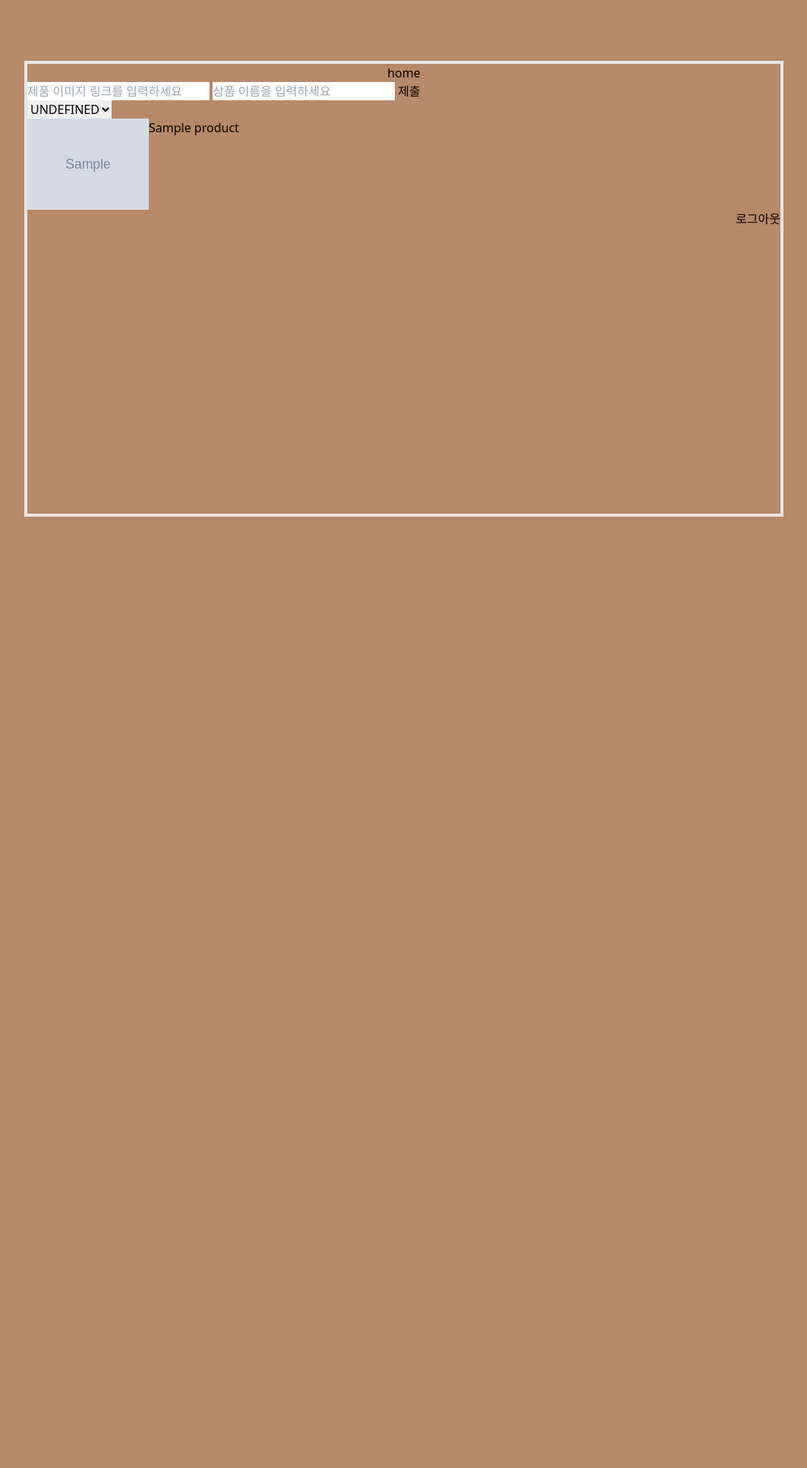
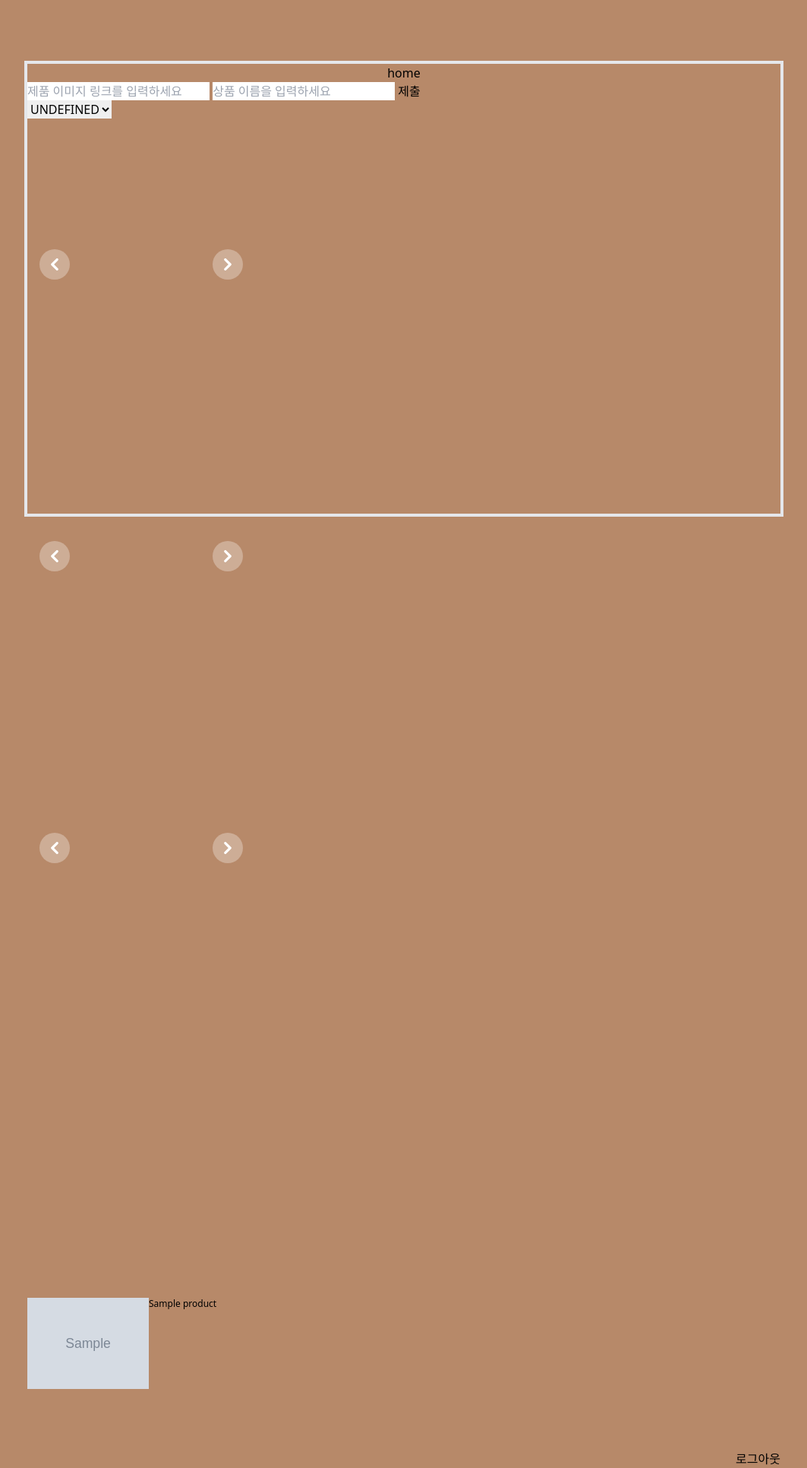
Before and after one commit to yamkant/suitcase, a Django app: page / in a window 1280 px wide. Shown: the whole page at 76% size, without its empty margins (108-1171 px from the left). Before the commit the page ends 680 px from the top, so only its background shows below. Run offline with Django 4.2, Linux system fonts and the light colour scheme; a user stored in the database is signed in; tables that the repository leaves empty hold one stand-in row (values such as "Sample post"); grey boxes marked "Sample" are stand-in pictures; style sheets or scripts are compiled from the project's sources; some libraries are stand-ins or nearby versions.

Commit message:
feat: #9 [App: products] slider를 이용하여 상품 노출 방식 수정

```diff
--- a/web/apps/client/views.py
+++ b/web/apps/client/views.py
@@ -15,6 +15,16 @@ def render_home(request):
         "TOPS": 3,
     }
 
-    context = {'prod_list': prod_list, 'cate_dict': cate_dict}
+    cate_disp_dict = {
+        "TOPS": 3,
+        "PANTS": 2,
+        "UNDEFINED": 1,
+    }
+
+    context = {
+        'prod_list': prod_list,
+        'cate_dict': cate_dict,
+        'cate_disp_dict': cate_disp_dict,
+    }
 
     return render(request, 'client/home.html', context)
--- a/web/apps/templates/client/home.html
+++ b/web/apps/templates/client/home.html
@@ -19,14 +19,52 @@
         {% endfor %}
     </select>
 
+    {% for key, value in cate_disp_dict.items %}
+    <div id="gallery" class="relative w-[300px]" data-carousel="static">
+        <!-- Carousel wrapper -->
+        <div class="relative h-[150px] overflow-hidden rounded-lg md:h-96">
             {% for prod in prod_list %}
+                {% if value == prod.category %}
+                    <div class="hidden duration-700 ease-in-out" data-carousel-item>
+                        <img src="{{prod.saved_image_url}}" class="absolute block max-w-full h-auto -translate-x-1/2 -translate-y-1/2 top-1/2 left-1/2" alt="">
+                    </div>
+                {% endif %}
+            {% endfor %}
+        </div>
+        <!-- Slider controls -->
+        <button type="button" class="absolute top-0 left-0 z-30 flex items-center justify-center h-full px-4 cursor-pointer group focus:outline-none" data-carousel-prev>
+            <span class="inline-flex items-center justify-center w-10 h-10 rounded-full bg-white/30 dark:bg-gray-800/30 group-hover:bg-white/50 dark:group-hover:bg-gray-800/60 group-focus:ring-4 group-focus:ring-white dark:group-focus:ring-gray-800/70 group-focus:outline-none">
+                <svg class="w-4 h-4 text-white dark:text-gray-800" aria-hidden="true" xmlns="http://www.w3.org/2000/svg" fill="none" viewBox="0 0 6 10">
+                    <path stroke="currentColor" stroke-linecap="round" stroke-linejoin="round" stroke-width="2" d="M5 1 1 5l4 4"/>
+                </svg>
+                <span class="sr-only">Previous</span>
+            </span>
+        </button>
+        <button type="button" class="absolute top-0 right-0 z-30 flex items-center justify-center h-full px-4 cursor-pointer group focus:outline-none" data-carousel-next>
+            <span class="inline-flex items-center justify-center w-10 h-10 rounded-full bg-white/30 dark:bg-gray-800/30 group-hover:bg-white/50 dark:group-hover:bg-gray-800/60 group-focus:ring-4 group-focus:ring-white dark:group-focus:ring-gray-800/70 group-focus:outline-none">
+                <svg class="w-4 h-4 text-white dark:text-gray-800" aria-hidden="true" xmlns="http://www.w3.org/2000/svg" fill="none" viewBox="0 0 6 10">
+                    <path stroke="currentColor" stroke-linecap="round" stroke-linejoin="round" stroke-width="2" d="m1 9 4-4-4-4"/>
+                </svg>
+                <span class="sr-only">Next</span>
+            </span>
+        </button>
+    </div>
+    {% endfor %}
+
+    {% for key, value in cate_disp_dict.items %}
+        <div class="flex flex-row w-[700px] h-[200px]">
+            {% for prod in prod_list %}
+                {% if value == prod.category %}
                 <div class="flex">
                     <div>
                         <img src="{{prod.saved_image_url}}" class="w-40">
                     </div>
-            <div>
+                    <div class="text-xs">
                         {{prod.name}}
                     </div>
+                </div>
+                {% endif %}
+            {% endfor %}
         </div>
     {% endfor %}
 
@@ -38,3 +76,21 @@
 
 
 {% endblock content %}
+
+            <!-- Carousel wrapper -->
+            <div class="relative h-56 overflow-hidden rounded-lg md:h-96">
+                {% for prod in prod_list %}
+                    {{forloop.counter0}}
+                    {% if value == prod.category %}
+                        {% if forloop.counter0 == 0 %}
+                        <div class="hidden duration-700 ease-in-out" data-carousel-item="active">
+                            <img src="{{prod.saved_image_url}}" class="absolute block max-w-full h-auto -translate-x-1/2 -translate-y-1/2 top-1/2 left-1/2" alt="">
+                        </div>
+                        {% else %}
+                        <div class="hidden duration-700 ease-in-out" data-carousel-item>
+                            <img src="{{prod.saved_image_url}}" class="absolute block max-w-full h-auto -translate-x-1/2 -translate-y-1/2 top-1/2 left-1/2" alt="">
+                        </div>
+                        {% endif %}
+                    {% endif %}
+                {% endfor %}
+            </div>
```
Lines whose indentation alone changed are shown as unchanged.
